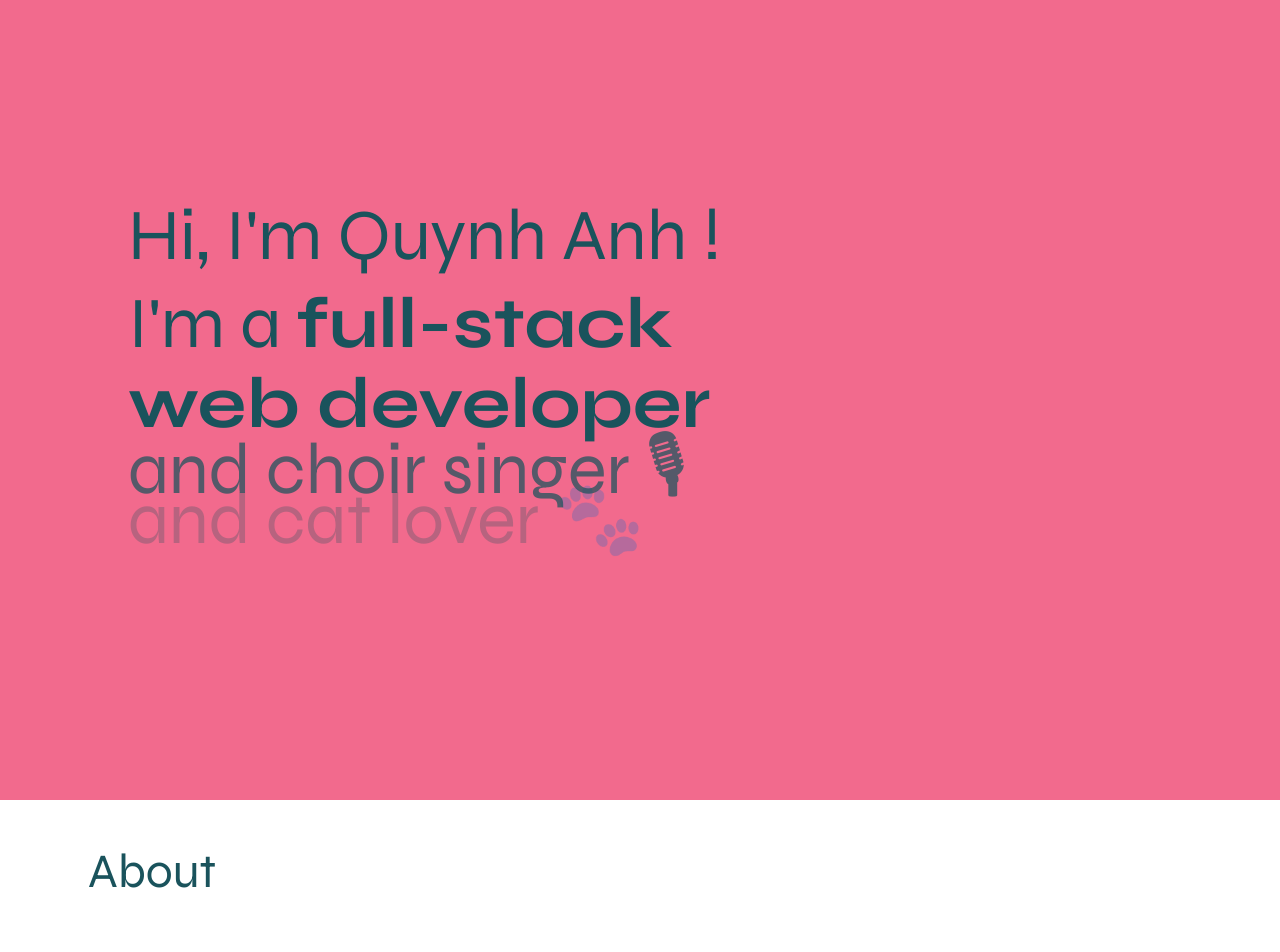
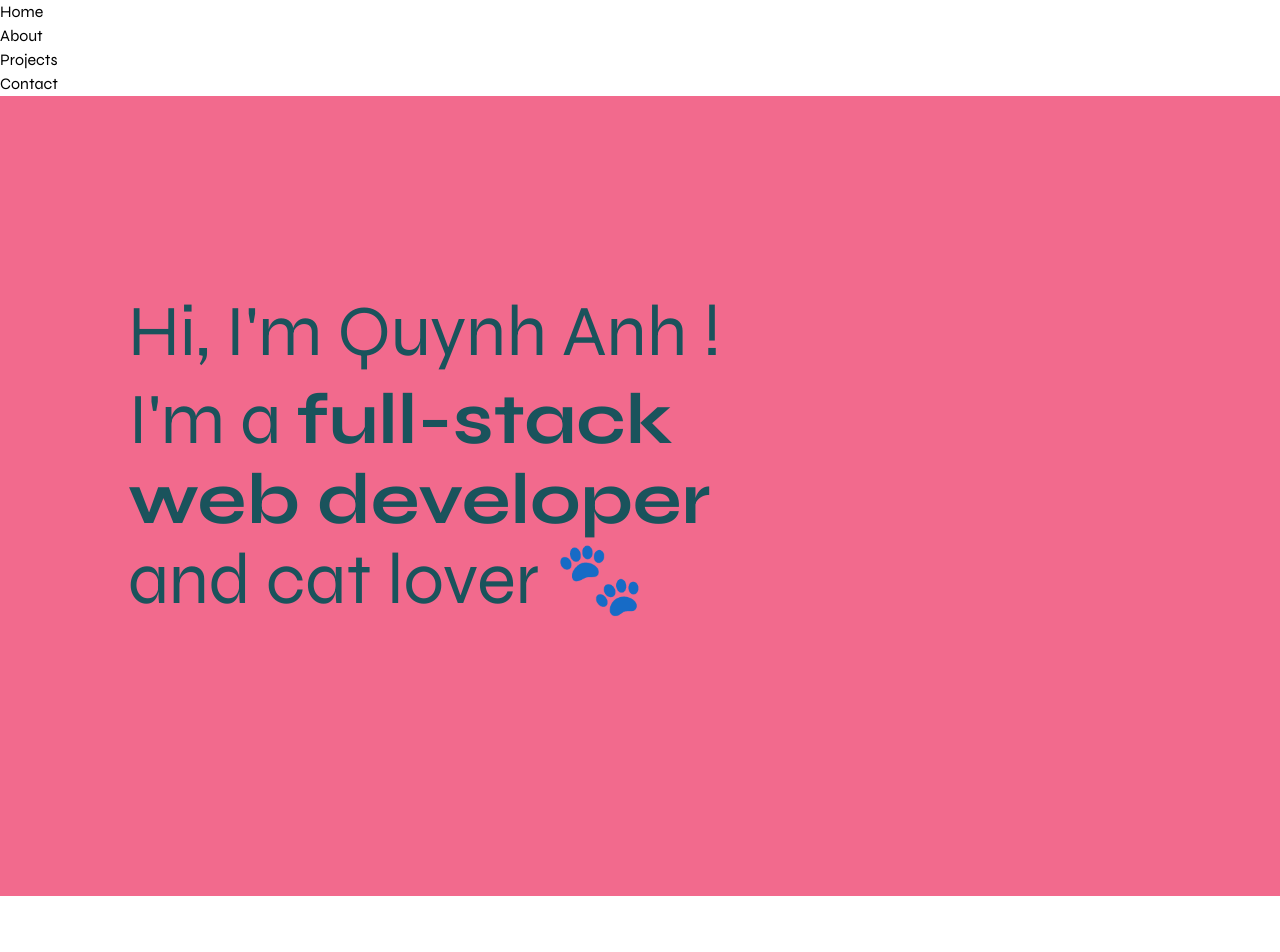
Before and after one commit to quynpham/qap-portfolio, a React (Create React App) app: page / in a window 1280 px wide. Shown: the top 952 px of the page. After the commit the page ends 896 px from the top, so only its background shows below. Built offline with nearby package versions, Linux system fonts and the light colour scheme.

Commit message:
Adding react-router-dom

```diff
--- a/package.json
+++ b/package.json
@@ -8,6 +8,7 @@
     "@testing-library/user-event": "^13.5.0",
     "react": "^17.0.2",
     "react-dom": "^17.0.2",
+    "react-router-dom": "^6.3.0",
     "react-scripts": "5.0.0",
     "web-vitals": "^2.1.4"
   },
--- a/src/App.js
+++ b/src/App.js
@@ -1,4 +1,6 @@
 import './App.css';
+import { BrowserRouter as Router, Switch, Route } from "react-router-dom";
+import Navbar from './components/Navbar';
 import Home from './components/Home';
 import About from './components/About';
 import Projects from './components/Projects';
@@ -6,17 +8,21 @@ import Contact from './components/Contact';
 
 function App() {
   return (
+    <Router>
       <div className="App">
         <header>
+          <Navbar />
         </header>
         <main>
-        {/* <Navbar /> */}
-        <Home/>
-        <About/>
-        <Projects />
-        <Contact />
+          <Switch>
+            <Route path='/' exact component={Home} />
+            <Route path='/About' exact component={About} />
+            <Route path='/Projects' exact component={Projects} />
+            <Route path='/Contact' exact component={Contact} />
+          </Switch>
         </main>
       </div>
+    </Router>
   );
 }
 
--- a/src/components/Navbar.js
+++ b/src/components/Navbar.js
@@ -0,0 +1,25 @@
+import React from "react";
+import { Link } from "react-router-dom";
+
+const Navbar = () => {
+  return(
+    <nav>
+      <ul>
+        <li>
+          <Link to="/">Home</Link>
+        </li>
+        <li>
+          <Link to="/About">About</Link>
+        </li>
+        <li>
+          <Link to="/Projects">Projects</Link>
+        </li>
+        <li>
+          <Link to="/Contact">Contact</Link>
+        </li>
+      </ul>
+    </nav>
+  )
+}
+
+export default Navbar;
```
Also changed, not shown: 1 other file (tests, documents, lock files or other folders). Lines whose indentation alone changed are shown as unchanged.
